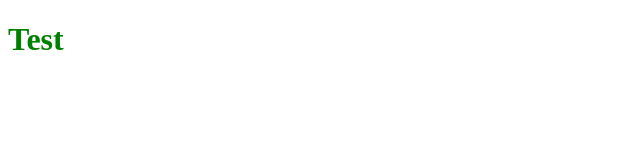
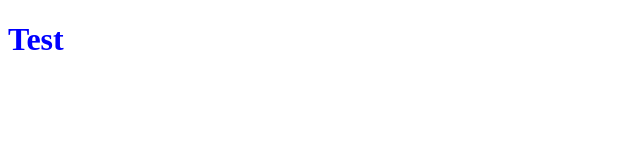
Before and after one commit to Simenys/mod2_solution, a plain HTML site: page site/index.html in a window 1280 px wide. Shown: the full height of the page, 0-640 px from the left. Drawn offline with Linux system fonts and the light colour scheme; files that its build step writes are made by us from their sources.

Commit message:
Seems to be the final version with no fancy.

```diff
--- a/site/css/styles.css
+++ b/site/css/styles.css
@@ -1,4 +1,3 @@
 h1 {
-  color: green;
-  text-color: blue;
+  color: blue;
 }
```
